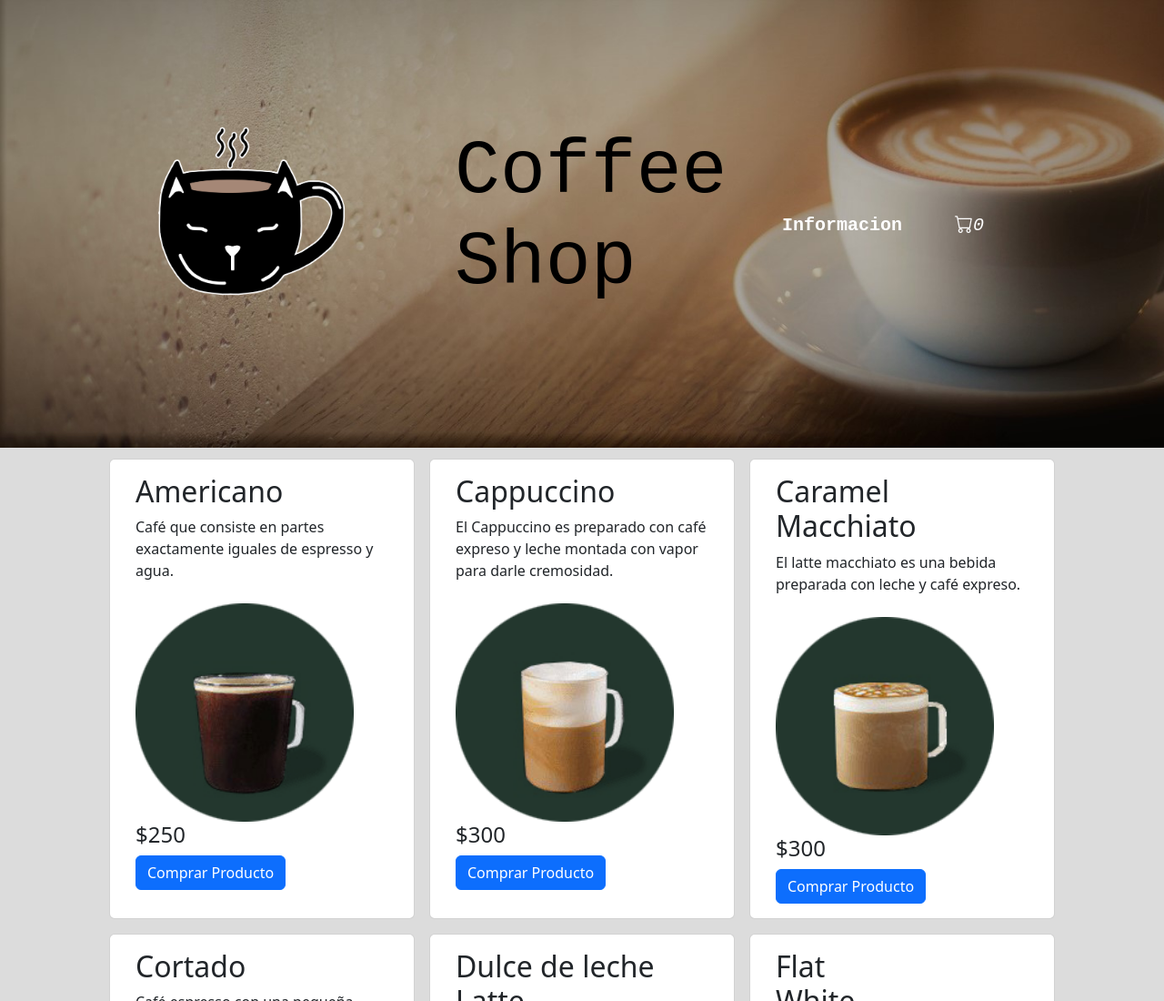
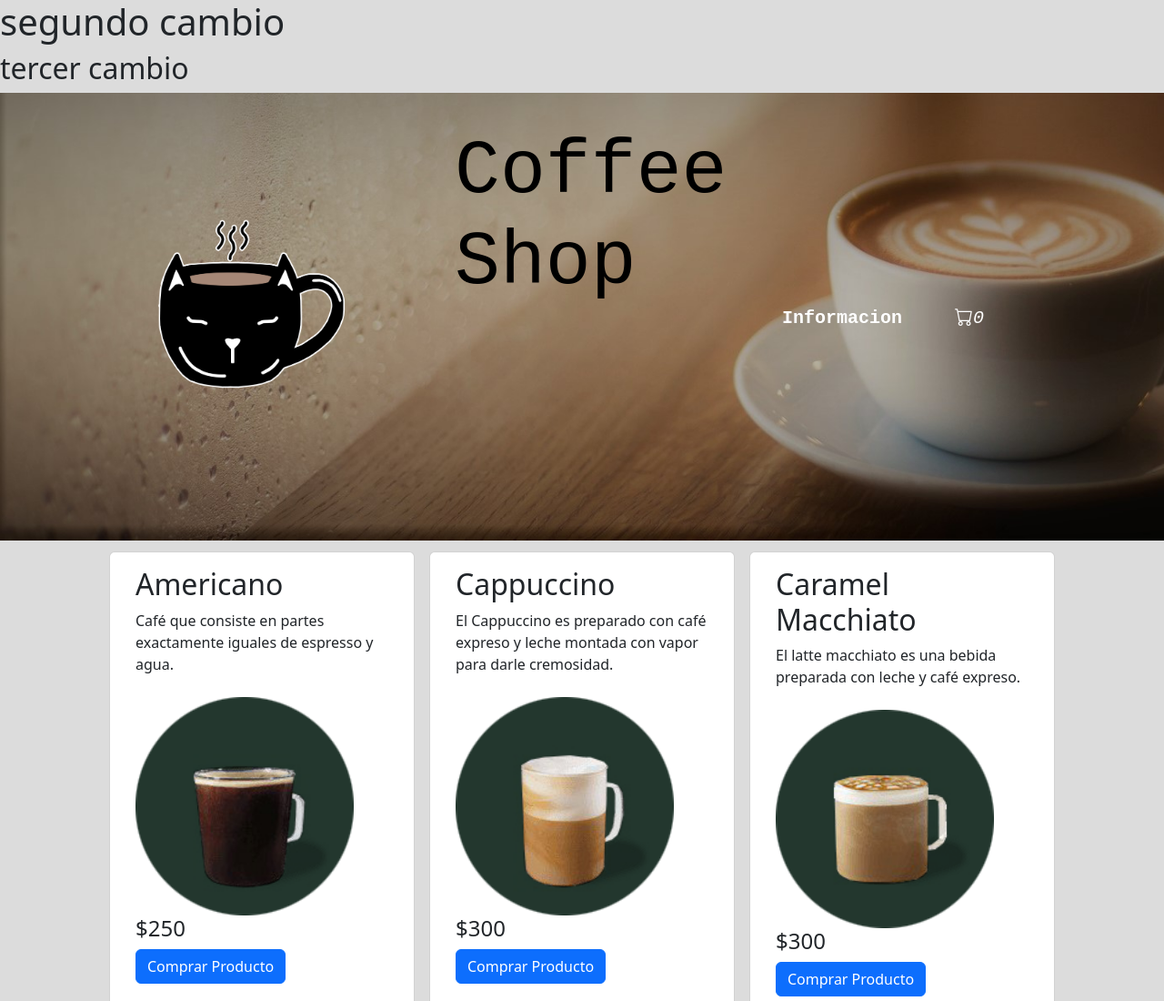
Before and after one commit to EstebanCardozo12/EstebanCardozo12.github.io, a plain HTML site: page index.html in a window 1280 px wide. Shown: the top 1100 px of the page at 91% size. Drawn offline with nearby package versions, Linux system fonts and the light colour scheme; some packages are replaced by stand-ins of ours; a script that the page names is missing.

Commit message:
cambios en html

```diff
--- a/index.html
+++ b/index.html
@@ -4,7 +4,7 @@
     <meta charset="UTF-8">
     <meta http-equiv="X-UA-Compatible" content="IE=edge">
     <meta name="viewport" content="width=device-width, initial-scale=1.0">
-    <title>Coffee Shop</title>
+    <title>Primer Cambio</title>
     <link href="https://cdn.jsdelivr.net/npm/bootstrap@5.2.2/dist/css/bootstrap.min.css" rel="stylesheet"
         integrity="sha384-Zenh87qX5JnK2Jl0vWa8Ck2rdkQ2Bzep5IDxbcnCeuOxjzrPF/et3URy9Bv1WTRi" crossorigin="anonymous" />
     <link rel="stylesheet" href="https://cdn.jsdelivr.net/npm/bootstrap-icons@1.9.1/font/bootstrap-icons.css" />
@@ -19,6 +19,8 @@
 
 <body>
     <!--SECCION 1-->
+    <h1>segundo cambio</h1>
+    <h2>tercer cambio</h2>
     <header>
         <a href="#" class="logo">
             <img class="cat-logo" src="/media/Logo (1).png" alt="logo">
```
